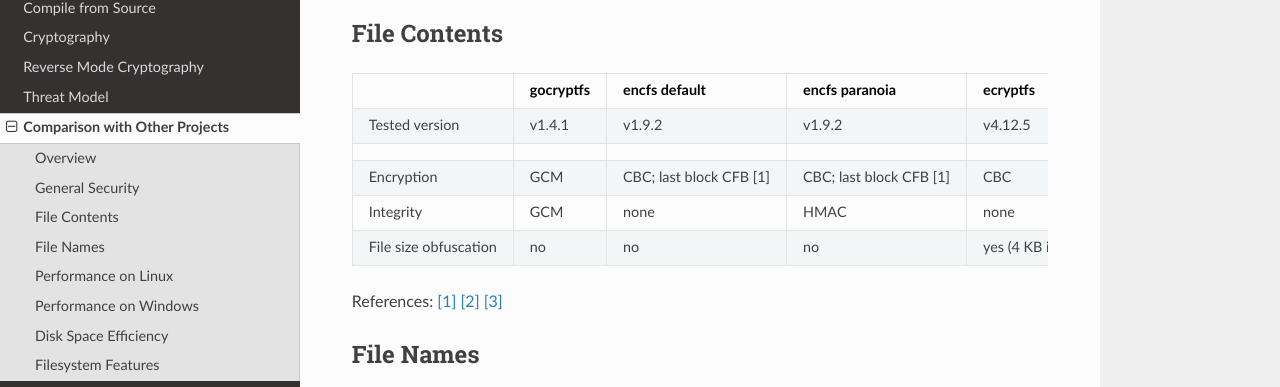
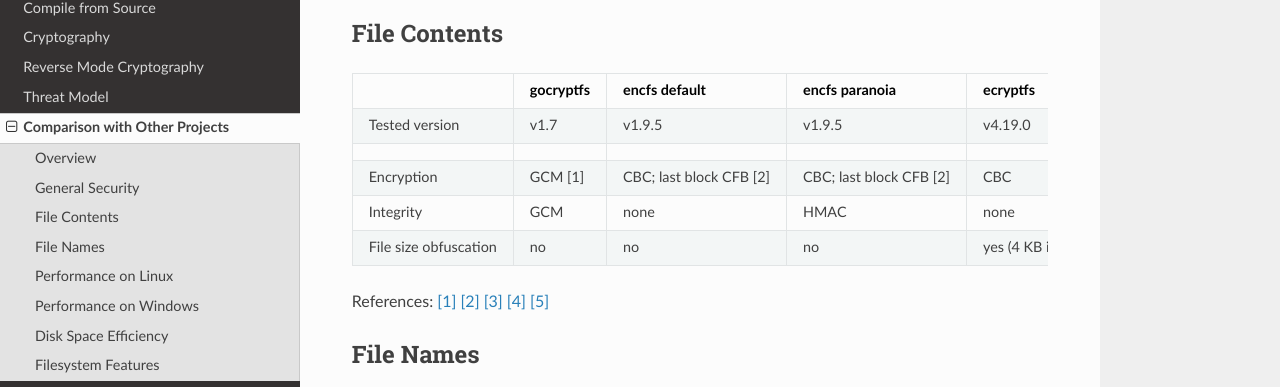
Before and after one commit to rfjakob/gocryptfs-website, an MkDocs documentation site: the page built from docs/comparison.md, in a window 1280 px wide and 900 px high, scrolled down 1164 px. Shown: the part 142-529 px from the top of the window. Built offline with MkDocs 1.6.1, drawn with Linux system fonts in a browser that asks for light colours; nearby versions of some CDN libraries; old or Windows-style settings are respelled for this version of MkDocs.

Commit message:
Minimally update the file content comparison of encrypted overlay filesystem

```diff
--- a/docs/comparison.md
+++ b/docs/comparison.md
@@ -145,18 +145,20 @@ it seems to describe the used crypto.
 File Contents
 -------------
 
-|                       | gocryptfs |      encfs default      |      encfs paranoia     |        ecryptfs       |      cryptomator       |      securefs      |         CryFS         |
-| --------------------- | --------- | ----------------------- | ----------------------- | --------------------- | ---------------------- | ------------------ | --------------------- |
-| Tested version        | v1.4.1    | v1.9.2                  | v1.9.2                  | v4.12.5               | v1.3.1 RPM             | v0.7.3-30-g2596467 | 0.9.7-15-g3d52f6a8    |
-|                       |           |                         |                         |                       |                        |                    |                       |
-| Encryption            | GCM       | CBC; last block CFB [1] | CBC; last block CFB [1] | CBC                   | CTR with random IV [2] | GCM                | GCM                   |
-| Integrity             | GCM       | none                    | HMAC                    | none                  | HMAC                   | GCM                | GCM                   |
-| File size obfuscation | no        | no                      | no                      | yes (4 KB increments) | no [3]                 | no                 | yes (chunked storage) |
+|                       | gocryptfs |      encfs default      |      encfs paranoia     |        ecryptfs       |      cryptomator       | securefs |         CryFS         |
+| --------------------- | --------- | ----------------------- | ----------------------- | --------------------- | ---------------------- | ---------| --------------------- |
+| Tested version        | v1.7      | v1.9.5                  | v1.9.5                  | v4.19.0               | v1.4.6                 | v0.8.3   | 0.10.0                |
+|                       |           |                         |                         |                       |                        |          |                       |
+| Encryption            | GCM [1]   | CBC; last block CFB [2] | CBC; last block CFB [2] | CBC                   | CTR with random IV [3] | GCM      | GCM                   |
+| Integrity             | GCM       | none                    | HMAC                    | none                  | HMAC                   | GCM      | GCM                   |
+| File size obfuscation | no        | no                      | no                      | yes (4 KB increments) | no [4]                 | no [5]   | yes (chunked storage) |
 
 References:
-[[1]](https://github.com/vgough/encfs/issues/9)
-[[2]](https://github.com/cryptomator/cryptomator/issues/128#issuecomment-168942517)
-[[3]](https://github.com/cryptomator/cryptomator/releases/tag/1.2.0)
+[[1]](https://github.com/rfjakob/gocryptfs/blob/master/Documentation/file-format.md#file-format)
+[[2]](https://github.com/vgough/encfs/issues/9)
+[[3]](https://github.com/cryptomator/cryptomator/issues/128#issuecomment-168942517)
+[[4]](https://github.com/cryptomator/cryptomator/releases/tag/1.2.0)
+[[5]](https://github.com/netheril96/securefs/issues/39)
 
 File Names
 ----------
```
